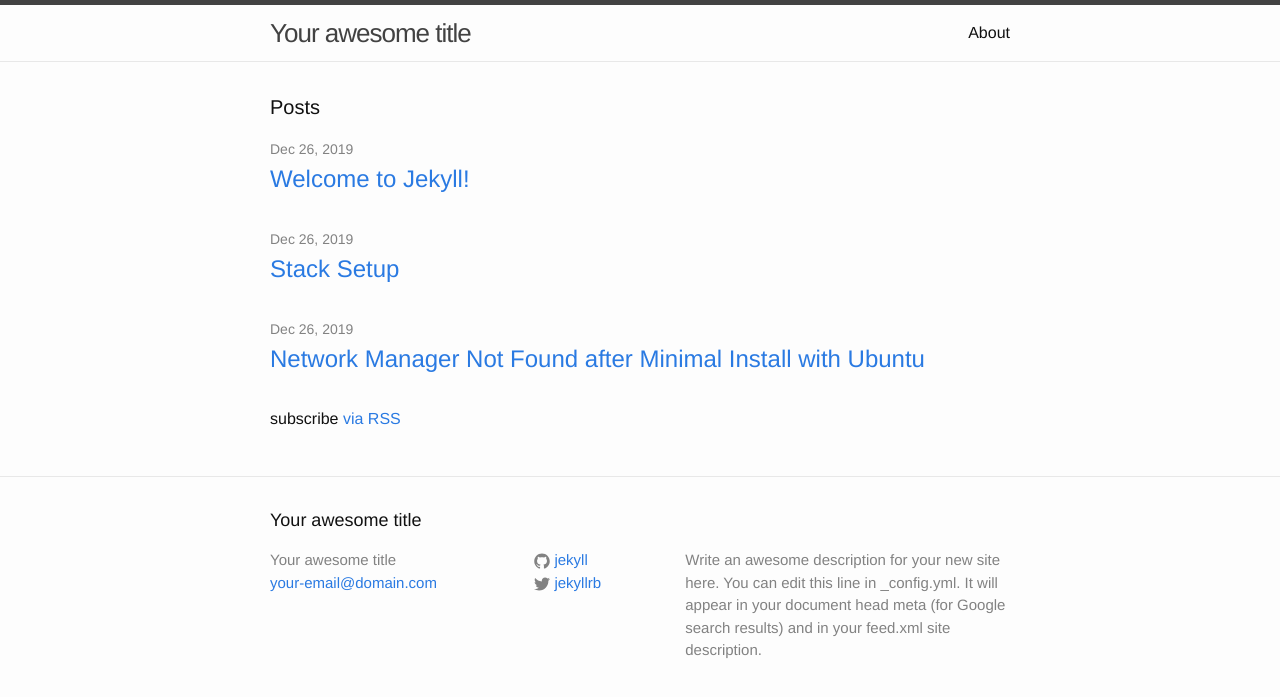
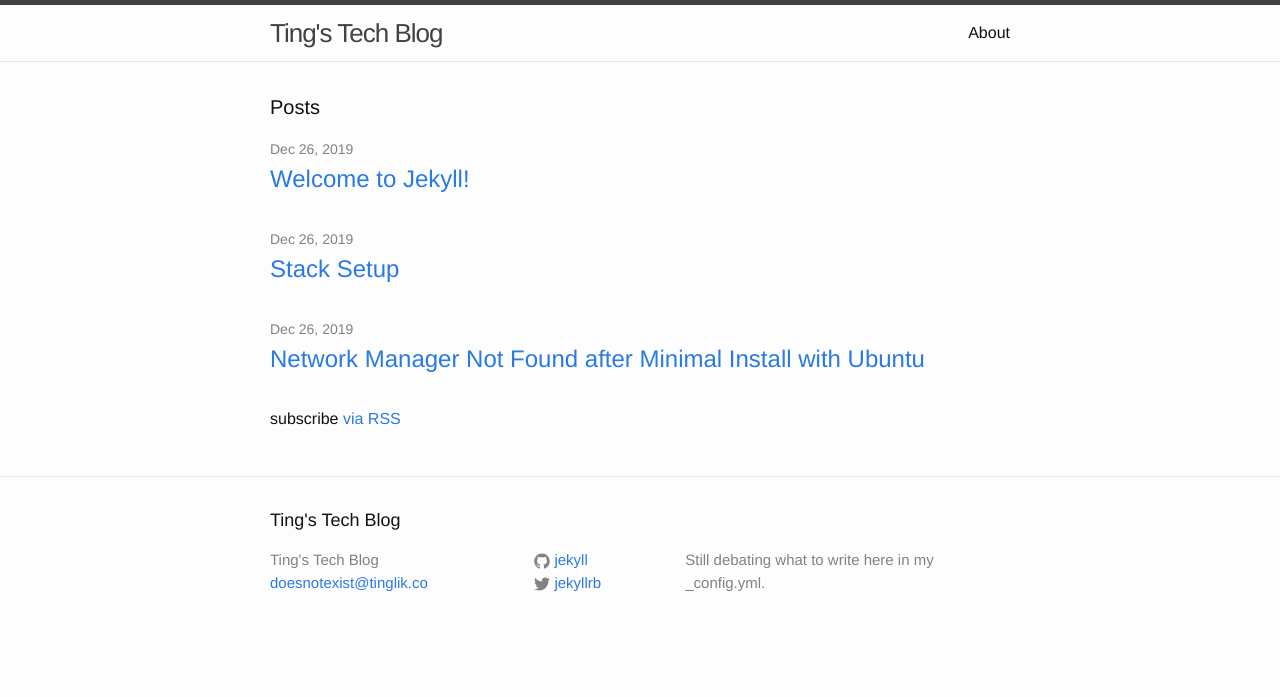
Before and after one commit to mrtingalingling/mrtingalingling.github.io, a Jekyll site: the page built from index.html, in a window 1280 px wide. Shown: the top 697 px of the page. Built offline with Jekyll 4.4.1, drawn with Linux system fonts in a browser that asks for light colours.

Commit message:
testing _config

```diff
--- a/_config.yml
+++ b/_config.yml
@@ -6,14 +6,12 @@
 # 'jekyll serve'. If you change this file, please restart the server process.
 
 # Site settings
-title: Your awesome title
-email: your-email@domain.com
+title: Ting's Tech Blog
+email: doesnotexist@tinglik.co
 description: > # this means to ignore newlines until "baseurl:"
-  Write an awesome description for your new site here. You can edit this
-  line in _config.yml. It will appear in your document head meta (for
-  Google search results) and in your feed.xml site description.
+  Still debating what to write here in my _config.yml.
 baseurl: "" # the subpath of your site, e.g. /blog
-url: "http://yourdomain.com" # the base hostname & protocol for your site
+url: "http://www.tinglik.co" # the base hostname & protocol for your site
 twitter_username: jekyllrb
 github_username:  jekyll
 
```
